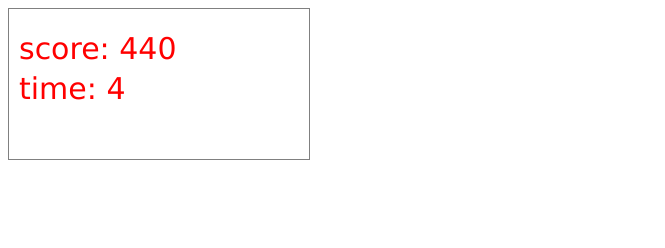
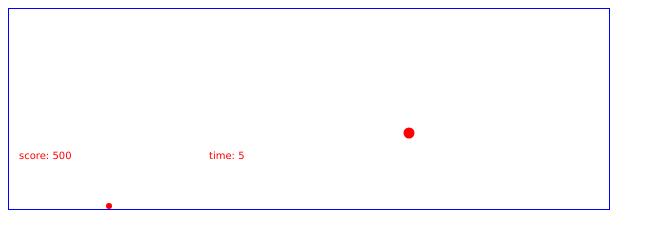
Before and after one commit to vusumuzi/graphics-project-game, a plain HTML site: page index.html in a window 1280 px wide. Shown: the whole page, without its empty margins (0-665 px from the left). Drawn offline with Linux system fonts and the light colour scheme.

Commit message:
Changing the canvas width
Changing the canvas width. There is a bug here

```diff
--- a/index.html
+++ b/index.html
@@ -8,7 +8,7 @@
       </style>
   </head>
   <body>
-      <canvas id="canvas"></canvas>
+      <canvas id="canvas" width="600" height="200" style="border:1px solid blue"></canvas>
     <script type="text/javascript" src="games.js"></script>
   </body>
 </html>
```
